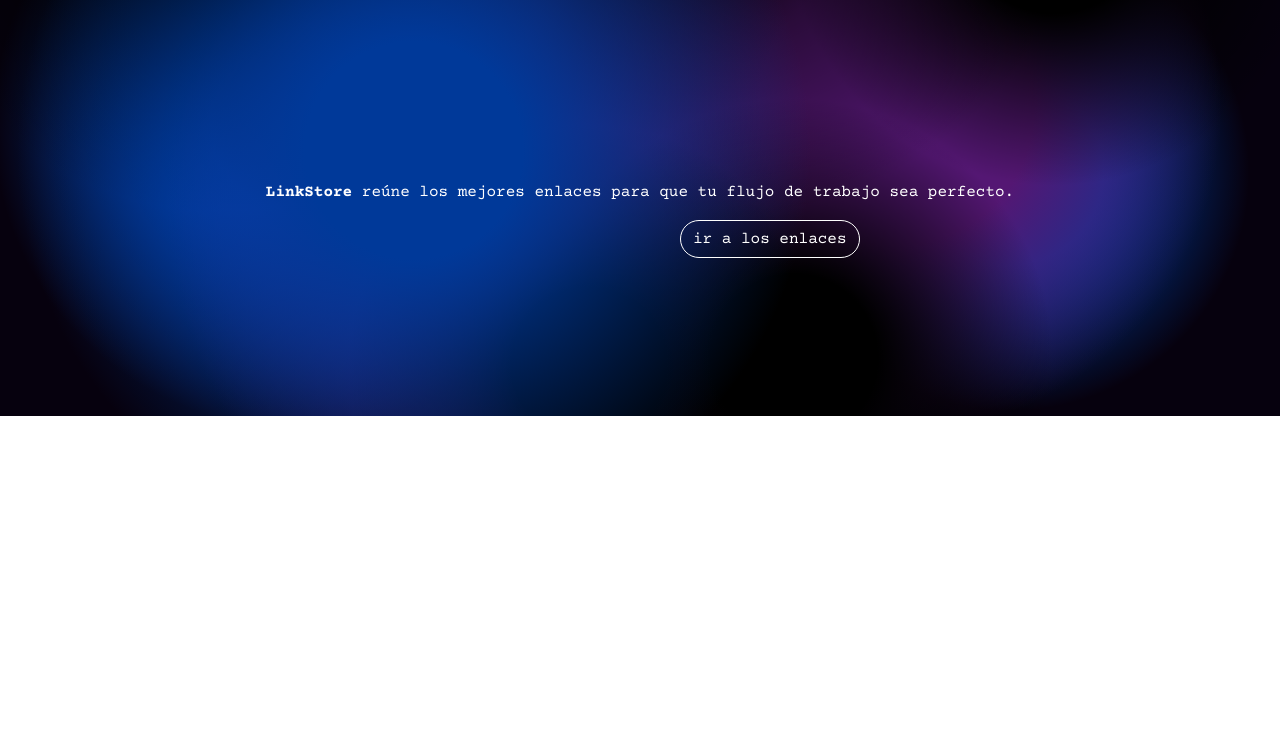
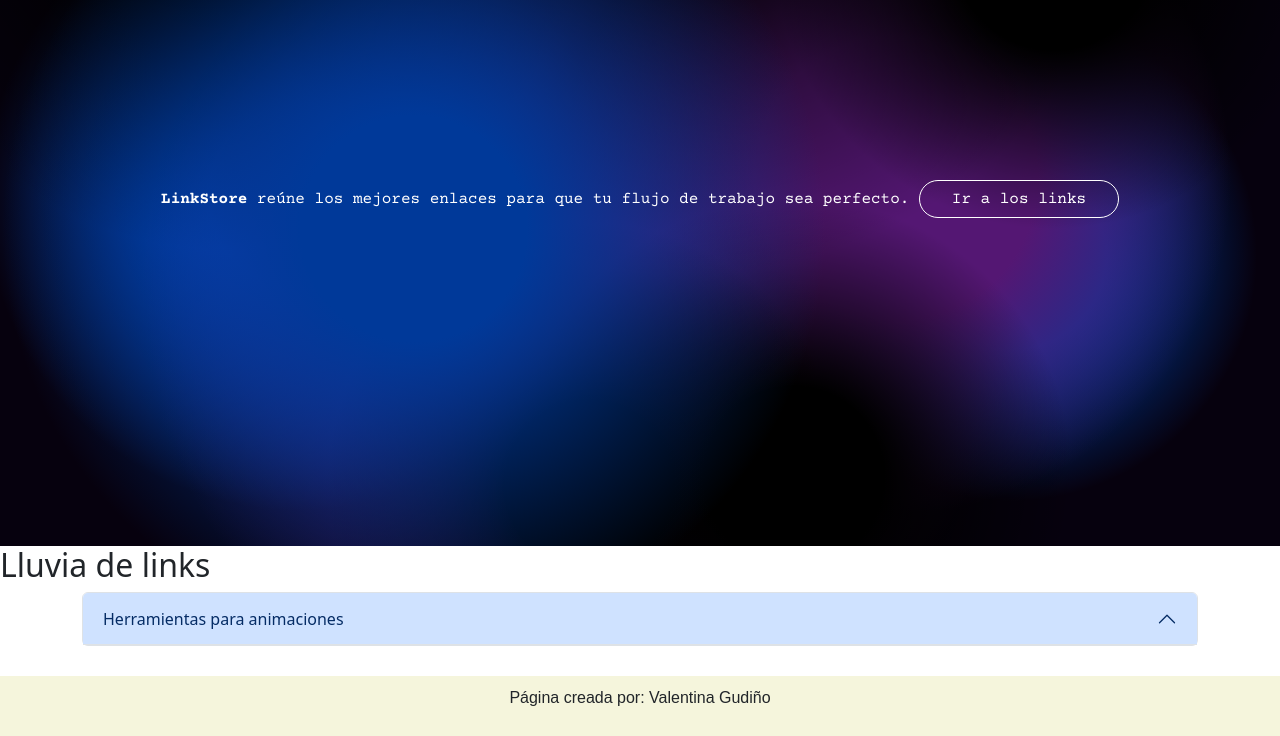
Before and after one commit to valen-gud/enlaces, a plain HTML site: page index.html in a window 1280 px wide. Shown: the part 254-990 px from the top of the page. Before the commit the page ends 800 px from the top, so only its background shows below. Drawn offline with nearby package versions, Linux system fonts and the light colour scheme.

Commit message:
cambios el 25/05
links de animaciones y footer

```diff
--- a/css/index.css
+++ b/css/index.css
@@ -32,7 +32,7 @@
 
 
 .seccionTitulo{
-   height: 670px;
+   height: 800px;
    justify-content: center;
    .spanh1{
         font-weight: bold;
@@ -57,7 +57,8 @@
         text-align: center;
       }
       .boton1{
-            margin-left: 680px;
+        width: 200px;
+        text-align: center;
         color: white;
         border-color: white;
         border-radius: 50px;
@@ -68,3 +69,11 @@
     }
 
 }
+
+.parrafoFooter {
+  background-color: beige;
+  font-family: "Montserrat", sans-serif;
+  text-align: center;
+  padding: 10px;
+  margin-top: 30px;
+}
--- a/index.html
+++ b/index.html
@@ -17,15 +17,48 @@
             <h1 class="tituloh1 courier-prime-bold">Bienvenido a LinkStorm </h1>
             <h2 class="tituloh2">Centralizá, organizá, desarrollá. </h2>
             <div class="divTitulo">
-                <p class="parrafoTitulo"><span class="spanh1">LinkStore</span> reúne los mejores enlaces para que tu flujo de trabajo sea perfecto.</p>
-                <button type="button" class="btn boton1 ">ir a los enlaces</button>
+                <p class="parrafoTitulo"><span class="spanh1">LinkStore</span> reúne los mejores enlaces para que tu flujo de trabajo sea perfecto. <a class=" btn  boton1 hvr-radial-out " href="#link">Ir a los links</a></p>
             </div>
     </header>
     <main>
-
+        <h2 id="link">Lluvia de links</h2>
+        <section class="container">
+            <div class="accordion" id="accordionExample">
+                <div class="accordion-item">
+                    <h3 class="accordion-header">
+                    <button class="accordion-button" type="button" data-bs-toggle="collapse" data-bs-target="#collapseOne" aria-expanded="true" aria-controls="collapseOne">
+                        Herramientas para animaciones
+                    </button>
+                    </h3>
+                    <div id="collapseOne" class="accordion-collapse collapse" data-bs-parent="#accordionExample">
+                        <div class="accordion-body" >
+                            <a target="_blank" href="https://animate.style/">Animate.style</a>
+                        </div>
+                        <div id="collapseOne" class="accordion-collapse collapse" data-bs-parent="#accordionExample">
+                        <div class="accordion-body" >
+                            <a target="_blank" href="https://animista.net/">Animista</a>
+                        </div>
+                        <div id="collapseOne" class="accordion-collapse collapse" data-bs-parent="#accordionExample">
+                        <div class="accordion-body" >
+                            <a target="_blank" href="https://wowjs.uk/">Wowjs.uk</a>
+                        </div>
+                        <div id="collapseOne" class="accordion-collapse collapse" data-bs-parent="#accordionExample">
+                        <div class="accordion-body" >
+                            <a target="_blank" href="https://lottiefiles.com/">lottiefiles</a>
+                        </div>
+                        <div id="collapseOne" class="accordion-collapse collapse" data-bs-parent="#accordionExample">
+                        <div class="accordion-body" >
+                            <a target="_blank" href="https://michalsnik.github.io/aos/">AOS scroll</a>
+                        </div>
+                    </div>
+                </div>
+            </div>
+        </section>
     </main>
 
-
+    <footer class="parrafoFooter">
+        <p>Página creada por: Valentina Gudiño</p>
+    </footer>
 
 
 
```
Lines whose indentation alone changed are shown as unchanged.
